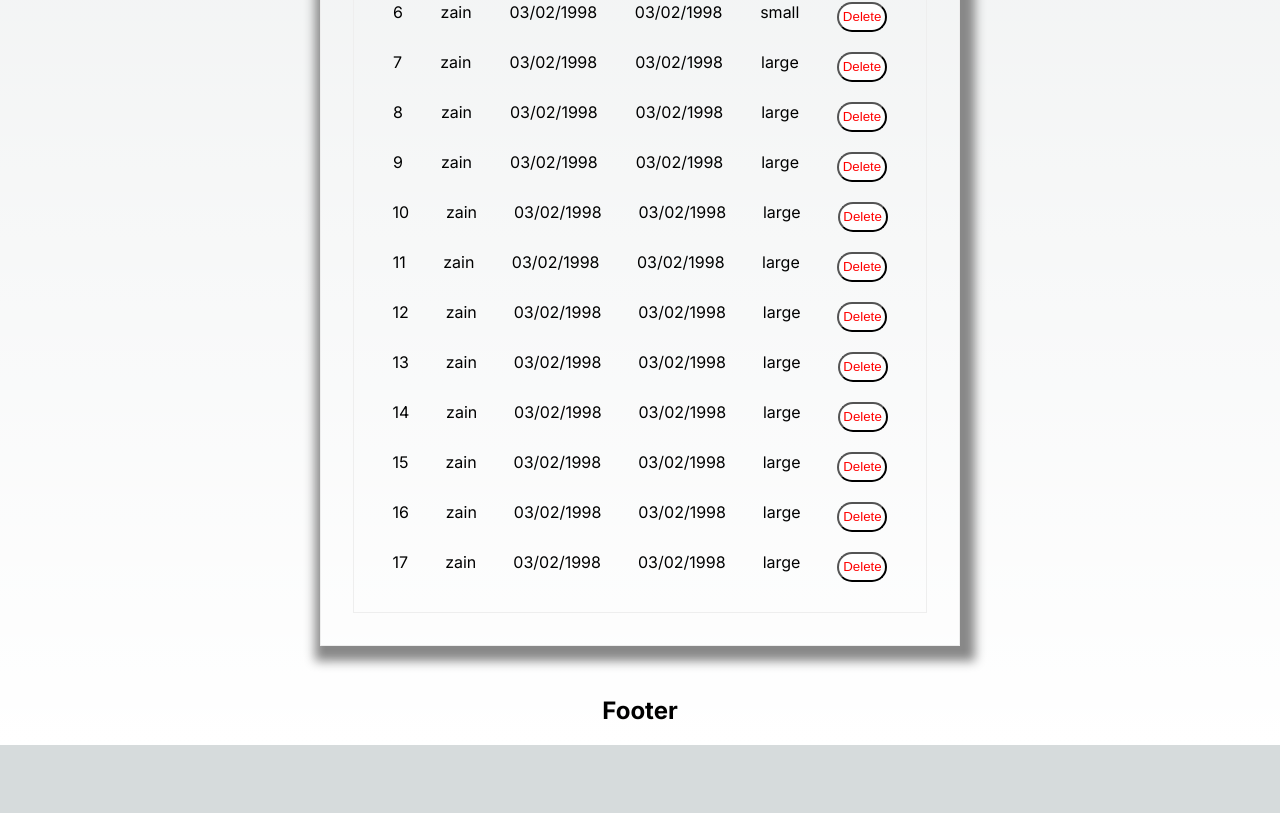
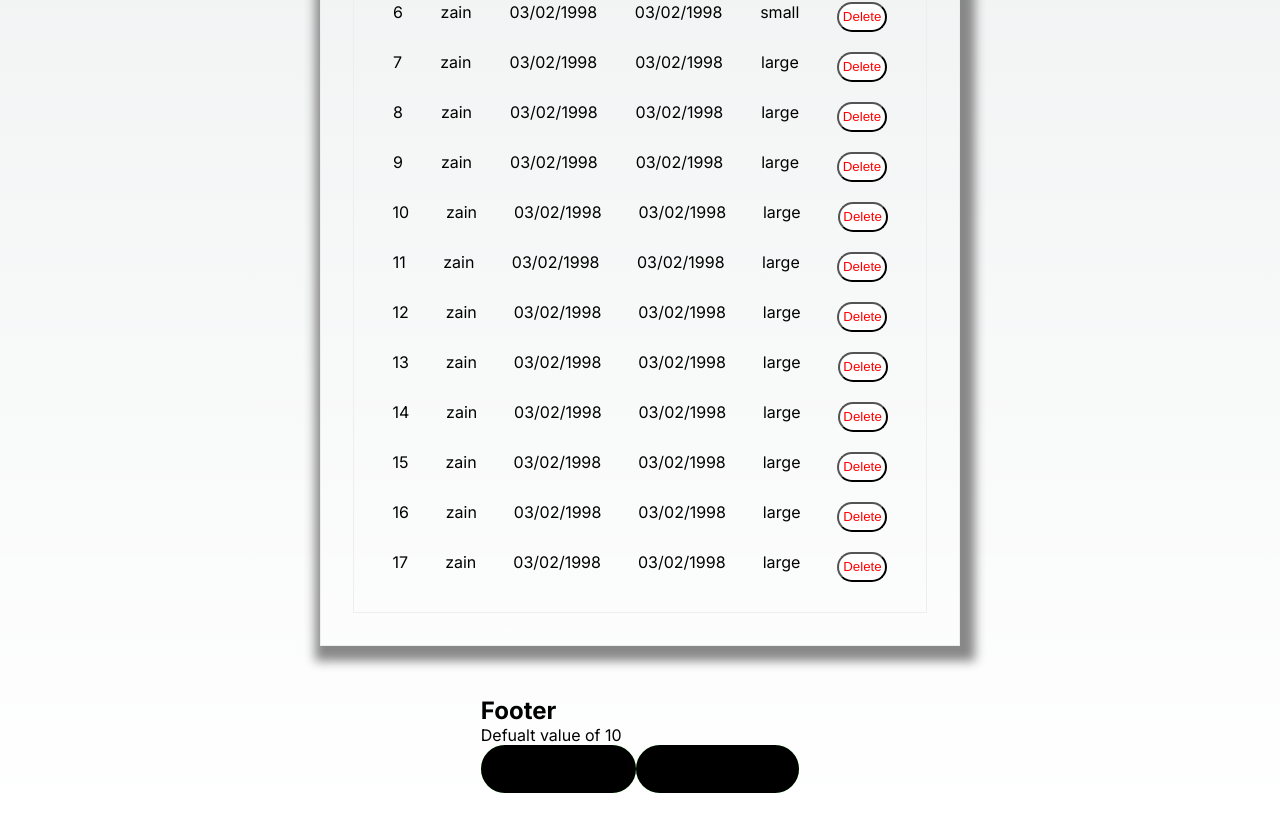
Before and after one commit to Sharjeel-22/nextjs-e-commerce, a Next.js app: page / in a window 1280 px wide. Shown: the part 1836-2649 px from the top of the page. Before the commit the page ends 2581 px from the top, so only its background shows below. Built offline with nearby package versions, Linux system fonts and the light colour scheme.

Commit message:
redux setup

```diff
--- a/app/component/add-employee.tsx
+++ b/app/component/add-employee.tsx
@@ -169,10 +169,11 @@ export default function NewEmployee() {
     ];
     setPieData([...obj]);
   };
+
   return (
     <>
       <div className="wrapper">
-        <PieChart data={pieData} />
+         <PieChart data={pieData} />
         <div className="row">
           <div className="title">
             <h1>Add Employees for birthday</h1>
--- /dev/null
+++ b/app/component/counter.tsx
@@ -0,0 +1,18 @@
+import React from 'react'
+import "../css/counter.css";
+import { UseSelector, useSelector } from 'react-redux/es/hooks/useSelector';
+import { useDispatch } from 'react-redux/es/hooks/useDispatch';
+import { RootState } from '@/store';
+import { decrement, increment } from '@/slice/counterSlice';
+
+export default function Counter() {
+    const count = useSelector((state: RootState) => state.value);
+    const dispatch = useDispatch();
+  return (
+    <div>
+        <p>Defualt value of {count}</p>
+        <button onClick={() => dispatch(increment())}>Increment</button>
+        <button onClick={() => dispatch(decrement())}>Decrement</button>
+    </div>
+  )
+}
--- a/app/component/footer.tsx
+++ b/app/component/footer.tsx
@@ -1,7 +1,14 @@
+import Counter from "./counter";
+import { Provider } from "react-redux";
+import { store } from "@/store";
+
 export default function Footer () {
     return (
         <div className="wrapper">
             <h2>Footer</h2>
+            <Provider store={store}>
+              <Counter />
+            </Provider>
         </div>
      );
 }
--- /dev/null
+++ b/app/css/counter.css
@@ -0,0 +1,5 @@
+.counter-wrapper {
+    display: flex;
+    justify-content: space-around;
+    color: white;
+}
--- a/package.json
+++ b/package.json
@@ -9,6 +9,7 @@
     "lint": "next lint"
   },
   "dependencies": {
+    "@reduxjs/toolkit": "^1.9.5",
     "@types/node": "20.3.1",
     "@types/react": "18.2.13",
     "@types/react-dom": "18.2.6",
@@ -22,6 +23,7 @@
     "react-chartjs-2": "^5.2.0",
     "react-datepicker": "^4.14.1",
     "react-dom": "18.2.0",
+    "react-redux": "^8.1.1",
     "recharts": "^2.7.2",
     "typescript": "5.1.3"
   }
--- /dev/null
+++ b/slice/counterSlice.ts
@@ -0,0 +1,31 @@
+import { createSlice } from '@reduxjs/toolkit'
+import type { PayloadAction } from '@reduxjs/toolkit'
+
+export interface CounterState {
+  value: number
+}
+
+const initialState: CounterState = {
+  value:10,
+}
+
+export const counterSlice = createSlice({
+  name: 'counter',
+  initialState,
+  reducers: {
+    increment: (state) => {
+      state.value += 1
+    },
+    decrement: (state) => {
+      state.value -= 1
+    },
+    incrementByAmount: (state, action: PayloadAction<number>) => {
+      state.value += action.payload
+    },
+  },
+})
+
+// Action creators are generated for each case reducer function
+export const { increment, decrement, incrementByAmount } = counterSlice.actions
+
+export default counterSlice.reducer;
--- /dev/null
+++ b/store.ts
@@ -0,0 +1,7 @@
+import { configureStore } from '@reduxjs/toolkit'
+import counterReducer from "./slice/counterSlice";
+export const store = configureStore({
+  reducer: counterReducer,
+})
+export type RootState = ReturnType<typeof store.getState>
+export type AppDispatch = typeof store.dispatch;
```
Also changed, not shown: 2 other files (tests, documents, lock files or other folders).
